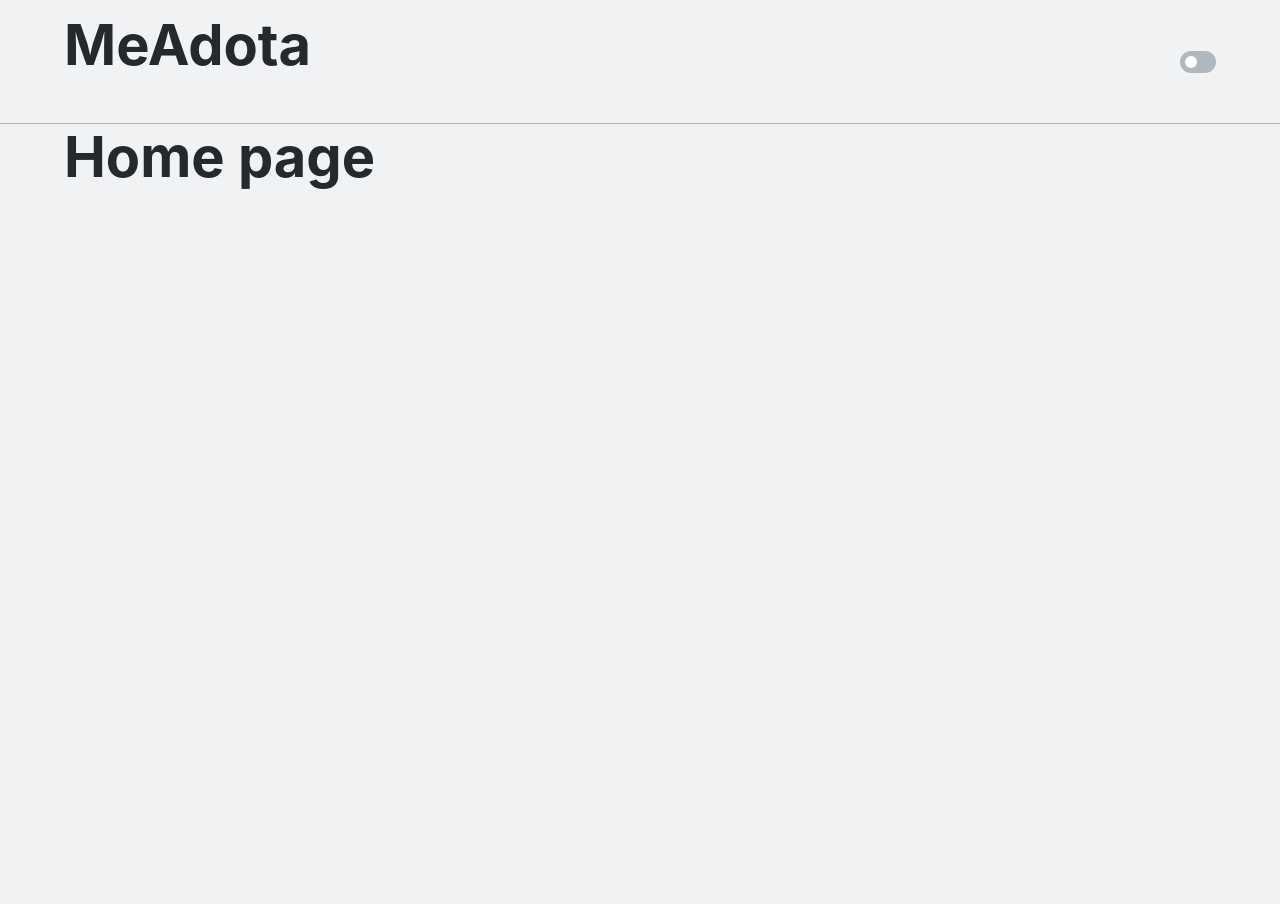
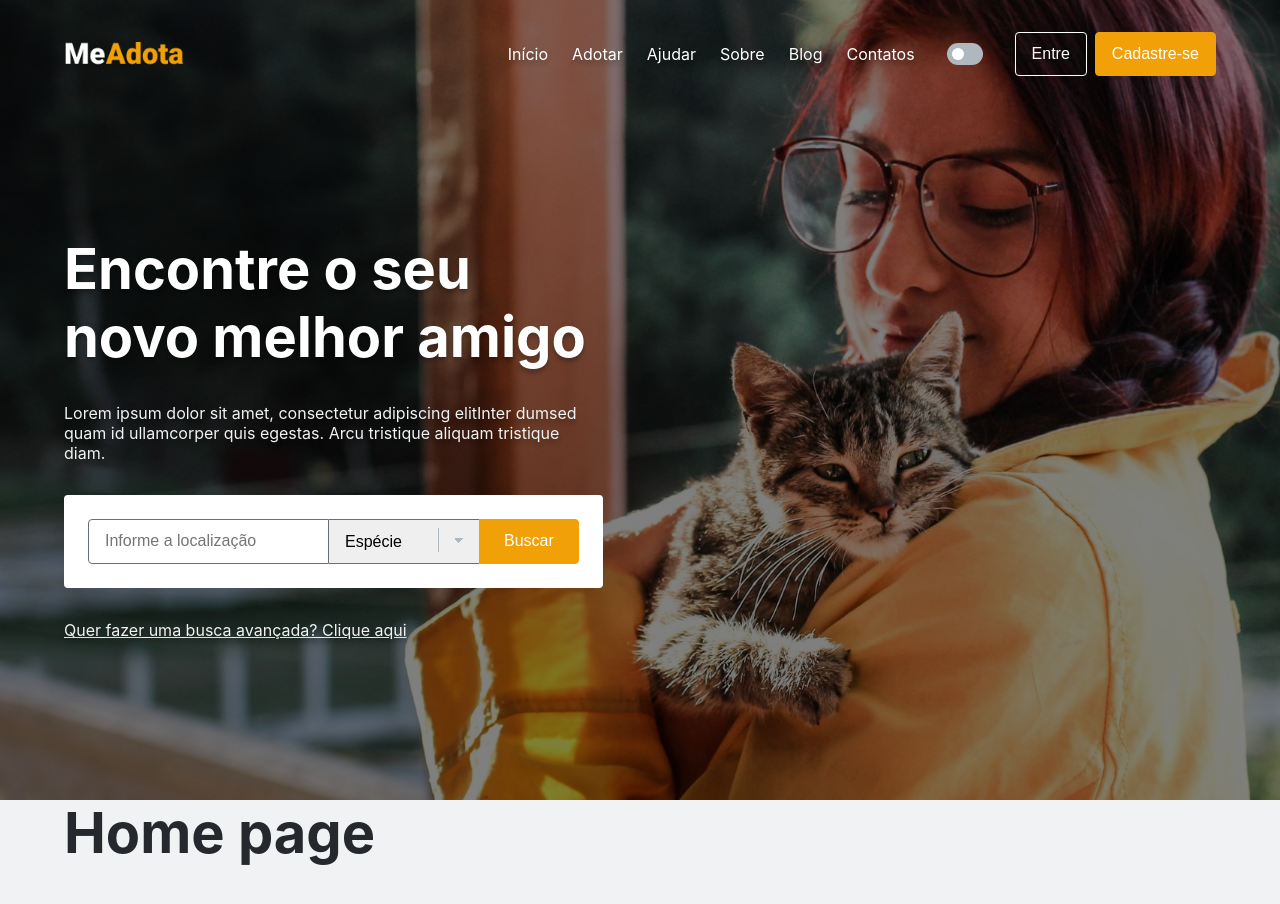
Before and after one commit to LeoRangel/me-adota, a React (Create React App) app: page / in a window 1280 px wide. Shown: the top 904 px of the page. Before the commit the page ends 800 px from the top, so only its background shows below. Built offline with nearby package versions, Linux system fonts and the light colour scheme.

Commit message:
Update PageHeader component and accessibility improvements

```diff
--- a/src/assets/styles/global.ts
+++ b/src/assets/styles/global.ts
@@ -25,6 +25,7 @@ export default createGlobalStyle`
   --spacing-6: 2rem; // 32px
   --spacing-7: 3rem; // 48px
   --spacing-8: 3.75rem; // 60px
+  --spacing-9: 4rem; // 64px
 
   // Radius
   --border-radius-1: .25rem;
@@ -92,7 +93,7 @@ p, span, small {
 
 // Default Classes
 
-.visually-hidden{
+.visually-hidden {
   // This class hides an element in all devices except for the Screen Readers
   position: absolute!important;
   width: 1px!important;
--- a/src/components/Button/styles.ts
+++ b/src/components/Button/styles.ts
@@ -10,6 +10,7 @@ export const Button = styled.button<{ isOutlined: boolean; isWhite: boolean }>`
   align-items: center;
   text-align: center;
   box-sizing: border-box;
+  font-size: 1rem;
 
   ${({ isOutlined, isWhite }) => {
     if (isOutlined) {
--- a/src/components/Navbar/index.tsx
+++ b/src/components/Navbar/index.tsx
@@ -40,9 +40,8 @@ export function Navbar({ theme, toggleTheme }: NavbarProps) {
 
           <ToggleThemeButton theme={theme} onClick={toggleTheme} />
 
-          <S.OpenNavbarButton title="Open sidebar" className="display-when-lg">
+          <S.OpenNavbarButton title="Abrir menu lateral" className="display-when-lg">
             {OpenMenu()}
-            <span className="visually-hidden">Open sidebar</span>
           </S.OpenNavbarButton>
 
           <S.LoginButtons className="hidden-when-md">
--- a/src/components/PageHeader/index.tsx
+++ b/src/components/PageHeader/index.tsx
@@ -1,7 +1,7 @@
-import { Wrapper } from '..';
 import { Theme } from '../../types';
-import { ToggleThemeButton } from '../ToggleThemeButton';
+import { Navbar, Wrapper } from '..';
 import * as S from './styles';
+import { PetSearchForm } from '../PetSearchForm';
 
 type PageHeaderProps = {
   theme: Theme;
@@ -11,12 +11,21 @@ type PageHeaderProps = {
 export function PageHeader({ theme, toggleTheme }: PageHeaderProps) {
   return (
     <S.PageHeader>
-      <S.Navbar>
+      <Navbar theme={theme} toggleTheme={toggleTheme} />
+
+      <S.Jumbotron>
         <Wrapper>
-          <h1>MeAdota</h1>
-          <ToggleThemeButton theme={theme} onClick={toggleTheme} />
+          <div>
+            <h1>Encontre o seu novo melhor amigo</h1>
+            <p>
+              Lorem ipsum dolor sit amet, consectetur adipiscing elitInter dumsed quam id ullamcorper quis egestas. Arcu
+              tristique aliquam tristique diam.
+            </p>
+            <PetSearchForm />
+            <a href="/">Quer fazer uma busca avançada? Clique aqui</a>
+          </div>
         </Wrapper>
-      </S.Navbar>
+      </S.Jumbotron>
     </S.PageHeader>
   );
 }
--- a/src/components/PageHeader/styles.ts
+++ b/src/components/PageHeader/styles.ts
@@ -1,25 +1,36 @@
 import styled from 'styled-components';
+import headerImg from '../../assets/images/header-img.jpg';
 
 export const PageHeader = styled.header`
   width: 100%;
+  min-height: 100vh;
+  background-image: linear-gradient(to top, rgba(0, 0, 0, 0.5), rgba(0, 0, 0, 0.5)), url('${headerImg}');
+  background-size: cover;
+  background-position: right;
+  text-shadow: var(--shadow-1);
   display: flex;
-  justify-content: space-between;
-  align-items: center;
-  flex-wrap: wrap;
+  flex-direction: column;
 `;
 
-export const Navbar = styled.nav`
-  width: 100%;
-  background-color: var(--gray-5);
-  border-bottom: 1px solid var(--gray-4);
-  padding: var(--spacing-3);
+export const Jumbotron = styled.div`
+  flex: 1;
+  color: var(--gray-6);
+  display: flex;
 
-  div {
-    display: flex;
-    flex-direction: row;
-    justify-content: space-between;
-    align-items: center;
-    flex-wrap: wrap;
-    gap: var(--spacing-5);
+  p {
+    color: var(--gray-5);
+    margin-bottom: var(--spacing-6);
+  }
+
+  a {
+    color: var(--gray-5);
+  }
+
+  & > div {
+    div {
+      max-width: 525px;
+      margin-top: var(--spacing-6);
+      margin-bottom: var(--spacing-9);
+    }
   }
 `;
--- a/src/components/ToggleThemeButton/index.tsx
+++ b/src/components/ToggleThemeButton/index.tsx
@@ -8,7 +8,7 @@ type ToggleThemeButtonProps = ButtonHTMLAttributes<HTMLButtonElement> & {
 
 export function ToggleThemeButton({ theme, ...props }: ToggleThemeButtonProps) {
   return (
-    <S.ToggleThemeButton theme={theme} {...props}>
+    <S.ToggleThemeButton title="Alternar tema" theme={theme} {...props}>
       <span />
     </S.ToggleThemeButton>
   );
```
Also changed, not shown: src/assets/images/header-img.jpg (added).
